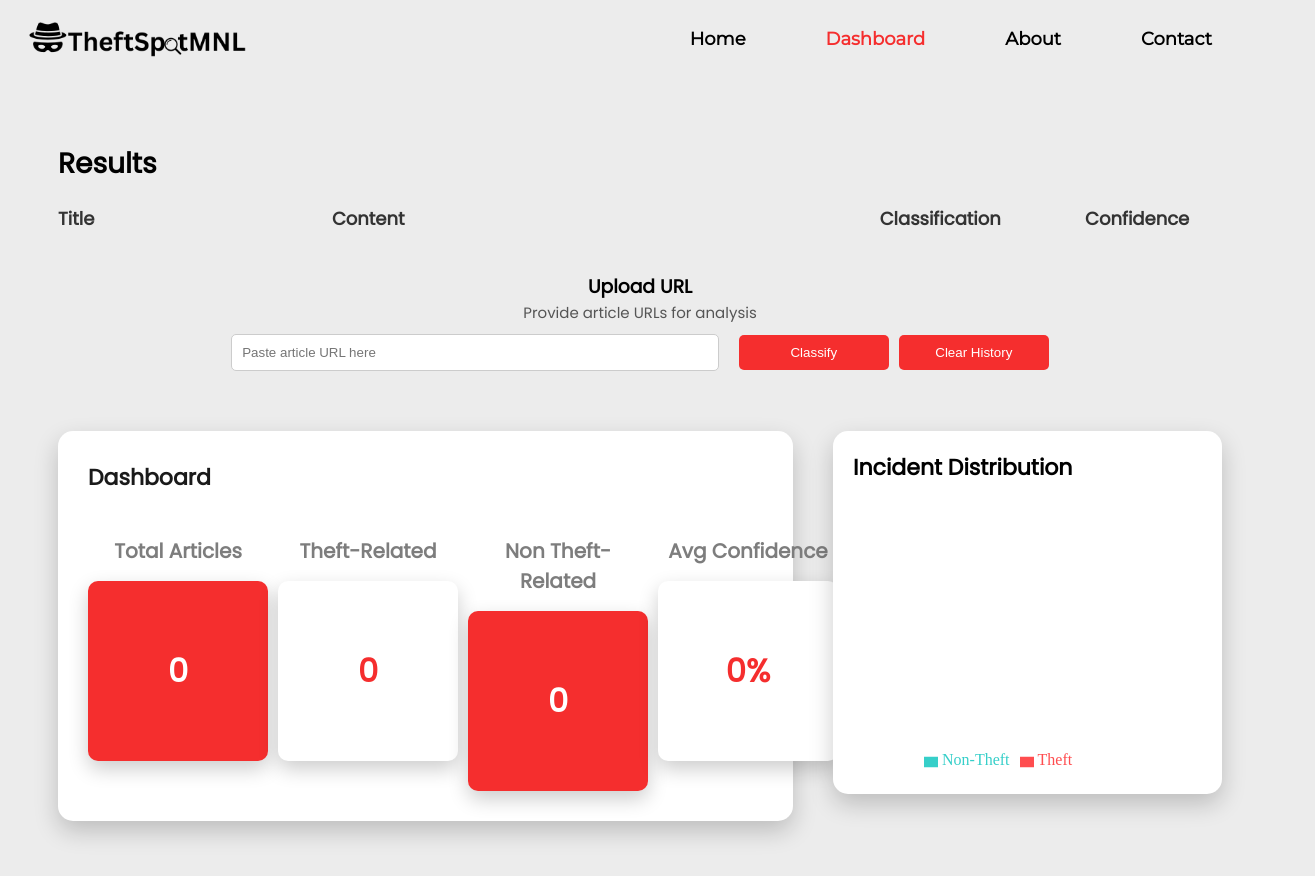
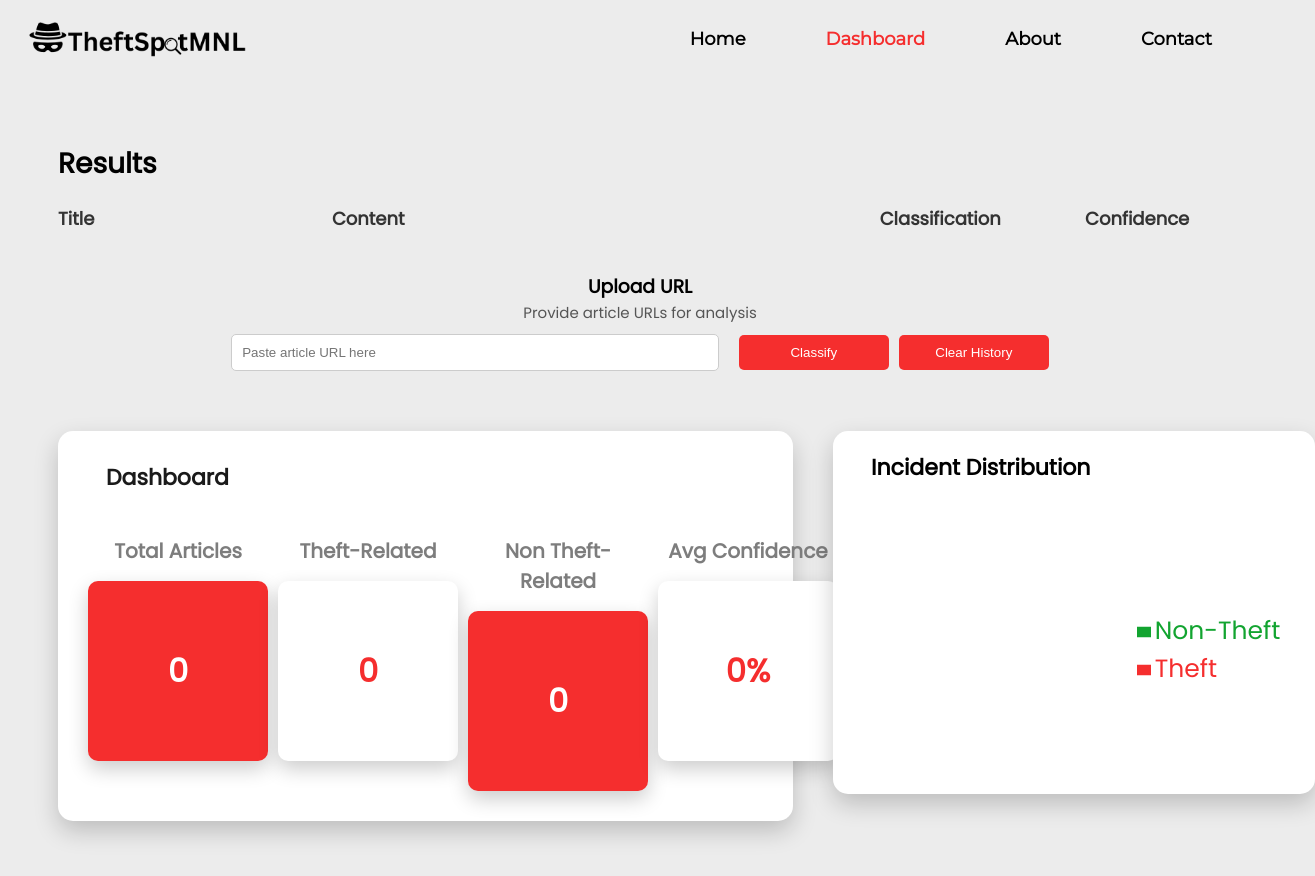
Before and after one commit to nikobongo/theftspotmnl, a React (Vite) app in the folder theftspotmnl/: page /dashboard in a window 1280 px wide. Shown: the top 876 px of the page, 1315 px wide, since content can reach past the window. Built offline with nearby package versions, Linux system fonts and the light colour scheme.

Commit message:
dashboard

```diff
--- a/theftspotmnl/src/css/DashboardPage.css
+++ b/theftspotmnl/src/css/DashboardPage.css
@@ -75,6 +75,11 @@
     width: fit-content;
 }
 
+.recharts-text {
+  font-family: 'Poppins', sans-serif;
+  font-size: 14px;
+  font-weight: 600;
+}
 /* Upload URL */
 .upload-url {
     font-family: 'Poppins', sans-serif;
@@ -131,6 +136,7 @@
     margin-top: 0;
     color: #1a1a1a;
     font-size: 22px;
+    margin-left: 18px;
 }
 
 .metrics-row {
@@ -201,6 +207,7 @@
     font-size: 22px;
     font-family: 'Poppins', sans-serif;
     margin-top: 0;
+    margin-left: 18px;
 }
 
 .piechart-content {
--- a/theftspotmnl/src/jsx/DashboardPage.jsx
+++ b/theftspotmnl/src/jsx/DashboardPage.jsx
@@ -170,21 +170,28 @@ const handleSubmit = async (e) => {
         <div className="piechart-box">
           <h3>Incident Distribution</h3>
           <div className="piechart-content">
-            <PieChart width={300} height={268}>
+            <PieChart width={500} height={268}>
               <Pie
                 data={getPieChartData()}
                 dataKey="value"
                 nameKey="name"
                 cx="50%"
                 cy="50%"
-                outerRadius={70}
+                outerRadius={125}
+                labelLine={false}
                 label
+                fontFamily="Poppins" fontWeight={800}
               >
-                <Cell key="theft" fill="#ff4d4f" />
-                <Cell key="non-theft" fill="#36cfc9" />
+                <Cell key="theft" fill="#F52E2E" />
+                <Cell key="non-theft" fill="#12a430ff" />
               </Pie>
               <Tooltip />
-              <Legend />
+              <Legend
+                  layout="vertical"
+                  verticalAlign="middle"
+                  align="right"
+                wrapperStyle={{ fontFamily: 'Poppins', fontSize: 25 }}
+              />
             </PieChart>
           </div>
         </div>
```
